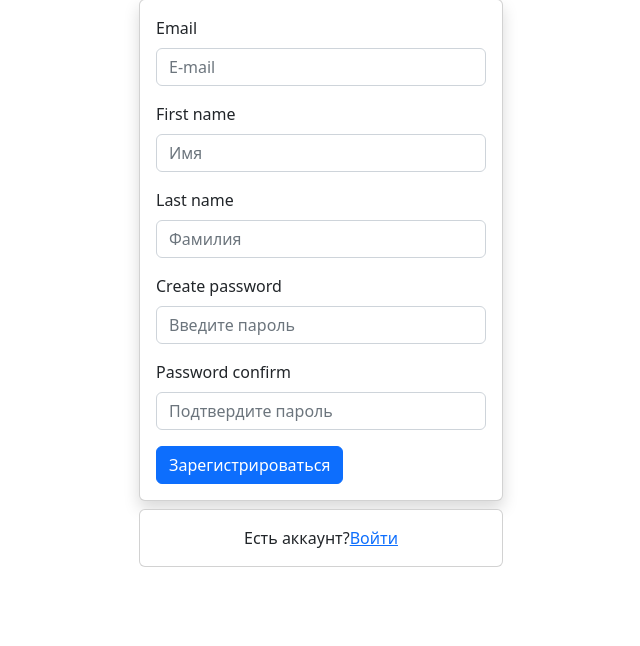
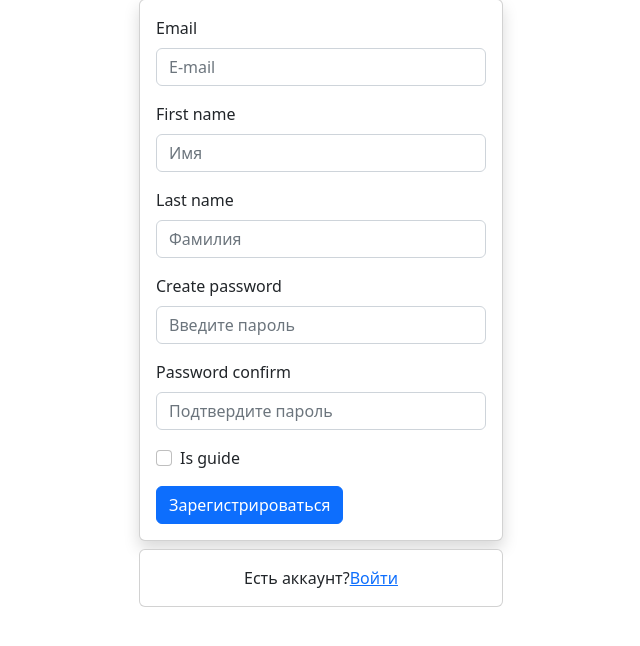
Before and after one commit to AttractorSchool/ESDP-AP-10-4, a Django app: page /auth/register/ in a window 1280 px wide. Shown: the part 105-751 px from the top of the page, without its empty margins (319-959 px from the left). Run offline with Django 4.2, Linux system fonts and the light colour scheme; some libraries are stand-ins or nearby versions.

Commit message:
Добавить поле is_guide

```diff
--- a/templates/account/register.html
+++ b/templates/account/register.html
@@ -18,6 +18,7 @@
                                     {% bootstrap_field form.last_name placeholder="Фамилия" %}
                                     {% bootstrap_field form.password placeholder="Введите пароль" %}
                                     {% bootstrap_field form.password_confirm placeholder="Подтвердите пароль" %}
+                                    {% bootstrap_field form.is_guide placeholder="" %}
                                     {% bootstrap_button button_type='submit' content='Зарегистрироваться' button_class='btn-primary' %}
                                 </div>
                             </form>
```
